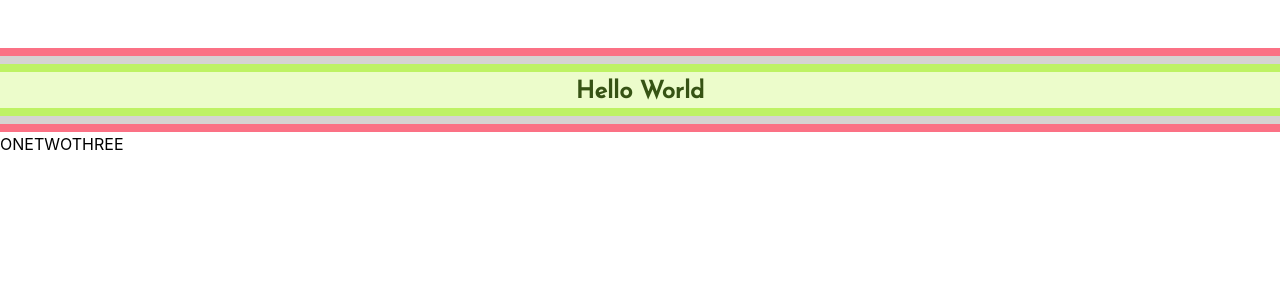
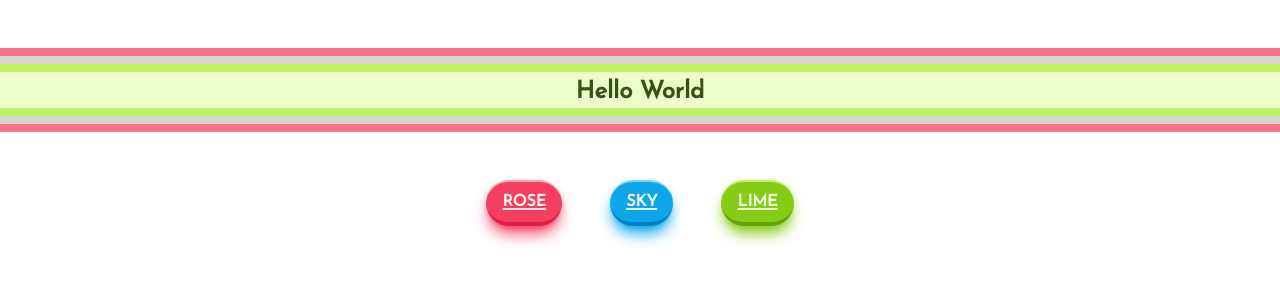
Before and after one commit to stujmar/pwa-playground, a React (Create React App) app: page / in a window 1280 px wide. Shown: the top 300 px of the page. Built offline with nearby package versions, Linux system fonts and the light colour scheme.

Commit message:
[sm] styled the buttons using a bunch of tailwind 3 specific classes at a test

```diff
--- a/src/components/NavBar.js
+++ b/src/components/NavBar.js
@@ -2,10 +2,31 @@ import React from 'react';
 
 const NavBar = () => {
   return (
-    <div>
-      <a href="!#">ONE</a>
-      <a href="!#">TWO</a>
-      <a href="!#">THREE</a>
+    <div className="flex justify-center gap-x-12 mt-12">
+      <a
+        href="!#"
+        className="bg-rose-500 shadow-lg shadow-rose-500 josefin px-4 py-2 rounded-full
+        underline underline-offset-2 decoration-2 decoration-rose-100
+        border-t-2 border-t-rose-300
+        border-b-4 border-b-rose-600
+        text-rose-50 font-bold hover:bg-rose-600"
+      >ROSE</a>
+      <a
+        href="!#"
+        className="bg-sky-500 shadow-lg shadow-sky-500 josefin px-4 py-2 rounded-full
+        underline underline-offset-2 decoration-2 decoration-sky-100
+        border-t-2 border-t-sky-300
+        border-b-4 border-b-sky-600
+        text-sky-50 font-bold hover:bg-sky-600"
+      >SKY</a>
+      <a
+        href="!#"
+        className="bg-lime-500 shadow-lg shadow-lime-500 josefin px-4 py-2 rounded-full
+        underline underline-offset-2 decoration-2 decoration-lime-100
+        border-t-2 border-t-lime-300
+        border-b-4 border-b-lime-600
+        text-lime-50 font-bold hover:bg-lime-600"
+      >LIME</a>
     </div>
   )
 }
```
